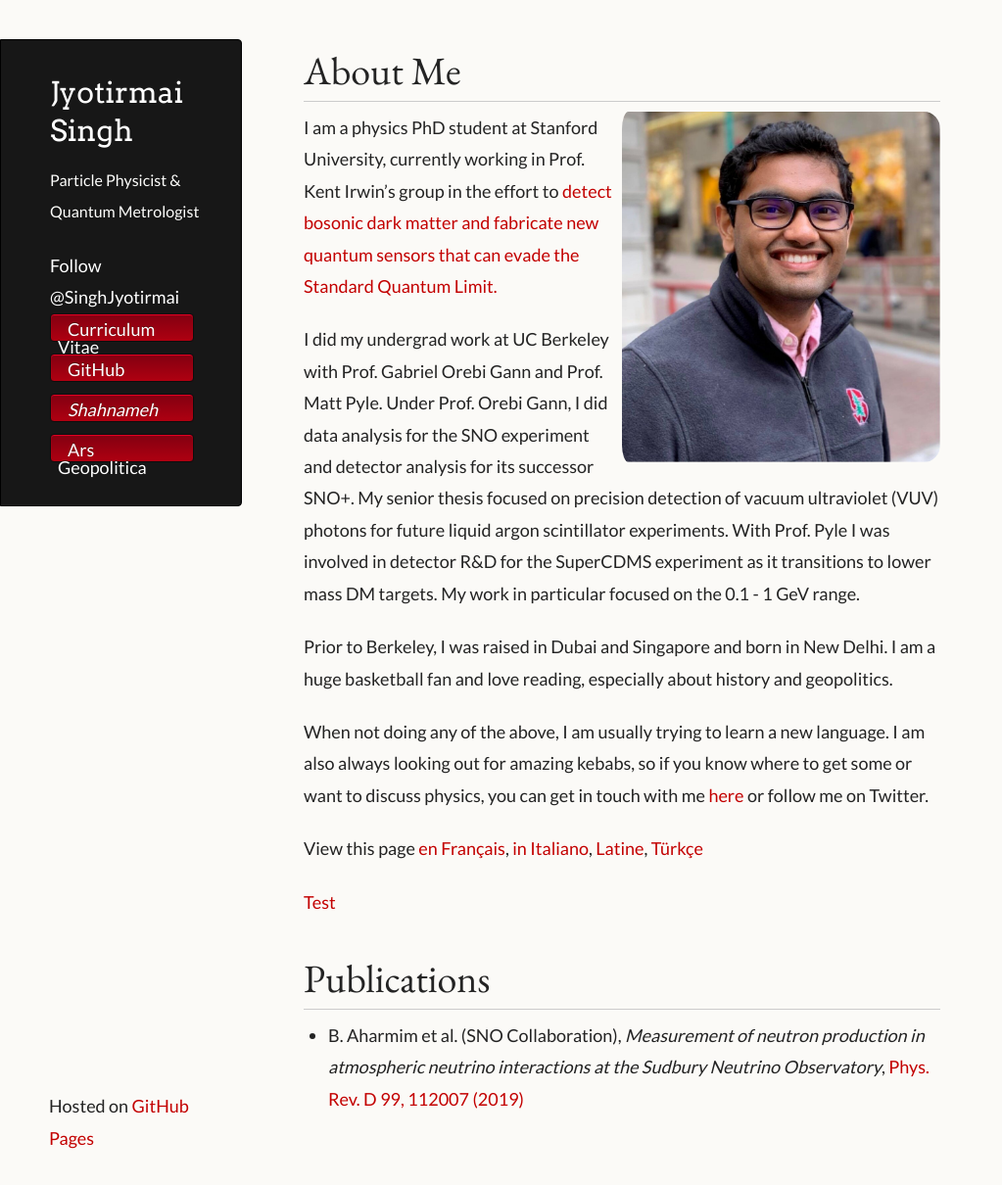
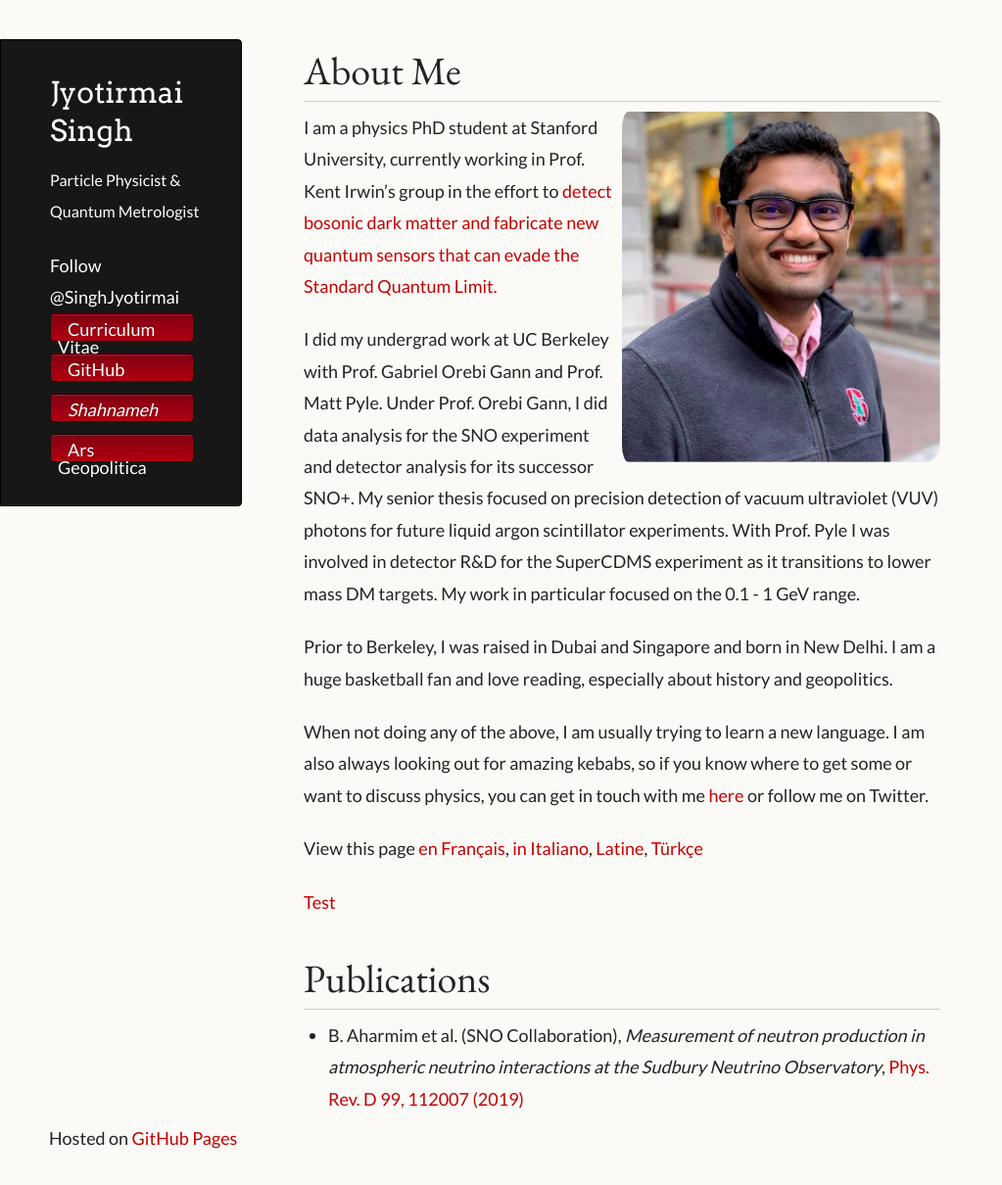
Before and after one commit to joe-singh/joe-singh.github.io, a Jekyll site: the page built from index.md, in a window 1280 px wide and 1210 px high. Shown: the whole window at 98% size, without its empty margins (0-1023 px from the left). Built offline with Jekyll 4.4.1, drawn with Linux system fonts in a browser that asks for light colours; some web fonts are replaced; comment, search, counter and statistics services are not loaded.

Commit message:
fontsize

```diff
--- a/_sass/jekyll-theme-dinky.scss
+++ b/_sass/jekyll-theme-dinky.scss
@@ -337,7 +337,7 @@ section {
 /* Footer */
 
 footer {
-  width:170px;
+  width:300px; //170px
   float:left;
   position:fixed;
   bottom:10px;
```
